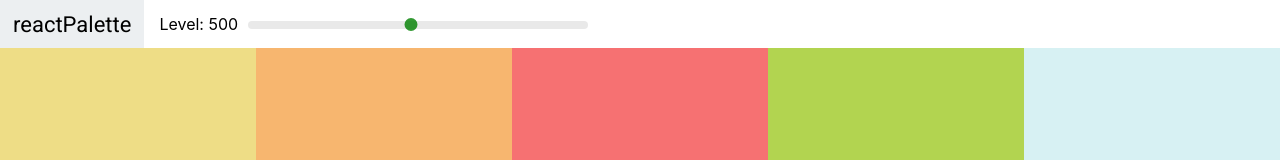
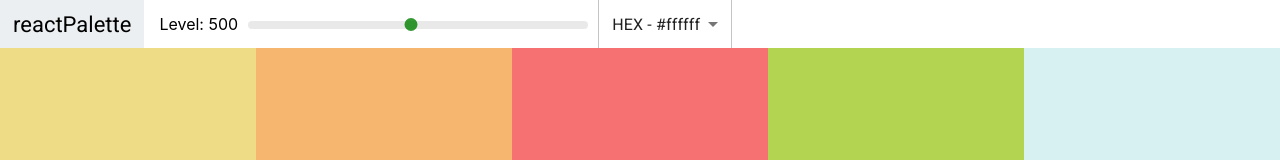
Before and after one commit to nimaaskari/react_palette, a React (Create React App) app: page / in a window 1280 px wide. Shown: the top 160 px of the page. Built offline with nearby package versions, Linux system fonts and the light colour scheme.

Commit message:
Add color format selector and Material UI

```diff
--- a/package.json
+++ b/package.json
@@ -3,6 +3,10 @@
   "version": "0.1.0",
   "private": true,
   "dependencies": {
+    "@emotion/react": "^11.9.0",
+    "@emotion/styled": "^11.8.1",
+    "@mui/icons-material": "^5.6.1",
+    "@mui/material": "^5.6.1",
     "@testing-library/jest-dom": "^5.16.4",
     "@testing-library/react": "^13.0.1",
     "@testing-library/user-event": "^13.5.0",
--- a/src/Navbar.js
+++ b/src/Navbar.js
@@ -1,11 +1,24 @@
 import react, { Component } from "react";
 import Slider from "rc-slider";
 import "rc-slider/assets/index.css";
+import MenuItem from "@mui/material/MenuItem";
+import Select, { SelectChangeEvent } from "@mui/material/Select";
+
 import "./Navbar.css";
 
 class Navbar extends Component {
+  constructor(props) {
+    super(props);
+    this.state = { format: "hex" };
+    this.handleChange = this.handleChange.bind(this);
+  }
+  handleChange(e) {
+    this.setState({ format: e.target.value });
+    this.props.handleChange(e.target.value);
+  }
   render() {
-    const { level, changeLevel } = this.props;
+    const { level, changeLevel, handleChange } = this.props;
+    const { format } = this.state;
     return (
       <header className="navbar">
         <div className="logo">
@@ -23,6 +36,13 @@
             />
           </div>
         </div>
+        <div className="select-container">
+          <Select value={format} onChange={this.handleChange}>
+            <MenuItem value="hex">HEX - #ffffff</MenuItem>
+            <MenuItem value="rgb">RGB - rgb(255,255,255)</MenuItem>
+            <MenuItem value="rgba">RGBA - rgba(255,255,255, 1.0)</MenuItem>
+          </Select>
+        </div>
       </header>
     );
   }
--- a/src/Palette.js
+++ b/src/Palette.js
@@ -6,21 +6,29 @@
 class Palette extends Component {
   constructor(props) {
     super(props);
-    this.state = { level: 500 };
+    this.state = { level: 500, format: "hex" };
     this.changeLevel = this.changeLevel.bind(this);
+    this.changeFormat = this.changeFormat.bind(this);
   }
   changeLevel(newLevel) {
     this.setState({ level: newLevel });
   }
+  changeFormat(val) {
+    this.setState({ format: val });
+  }
   render() {
     const { colors } = this.props.palette;
-    const { level } = this.state;
+    const { level, format } = this.state;
     const colorBoxes = colors[level].map((color) => (
-      <ColorBox background={color.hex} name={color.name} />
+      <ColorBox background={color[format]} name={color.name} />
     ));
     return (
       <div className="Palette">
-        <Navbar level={level} changeLevel={this.changeLevel} />
+        <Navbar
+          level={level}
+          changeLevel={this.changeLevel}
+          handleChange={this.changeFormat}
+        />
         <div className="Palette-colors">{colorBoxes}</div>
       </div>
     );
```
Also changed, not shown: 1 other file (tests, documents, lock files or other folders).
